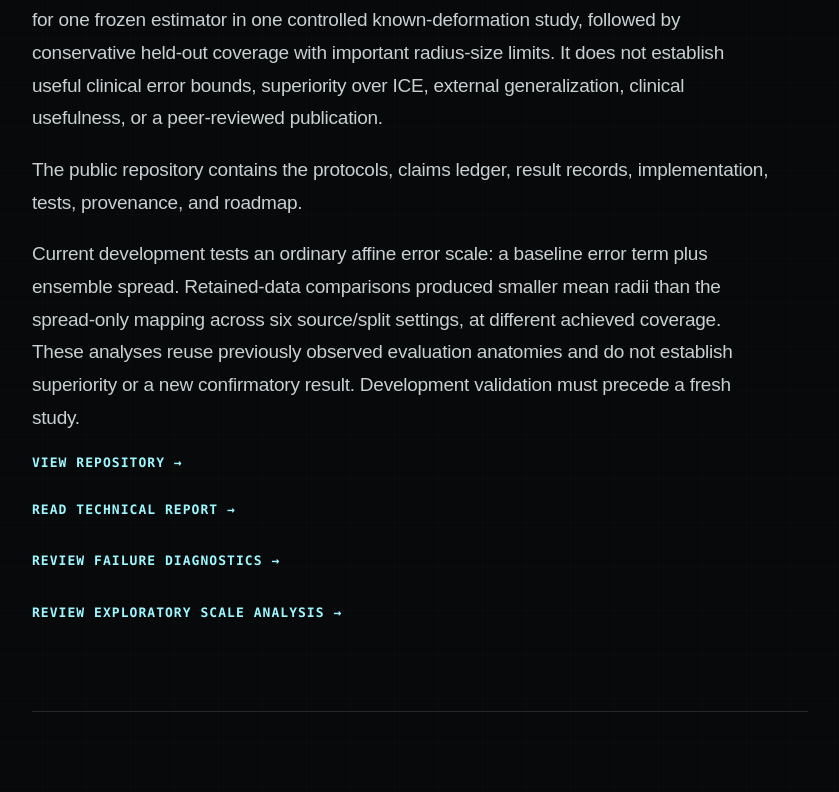
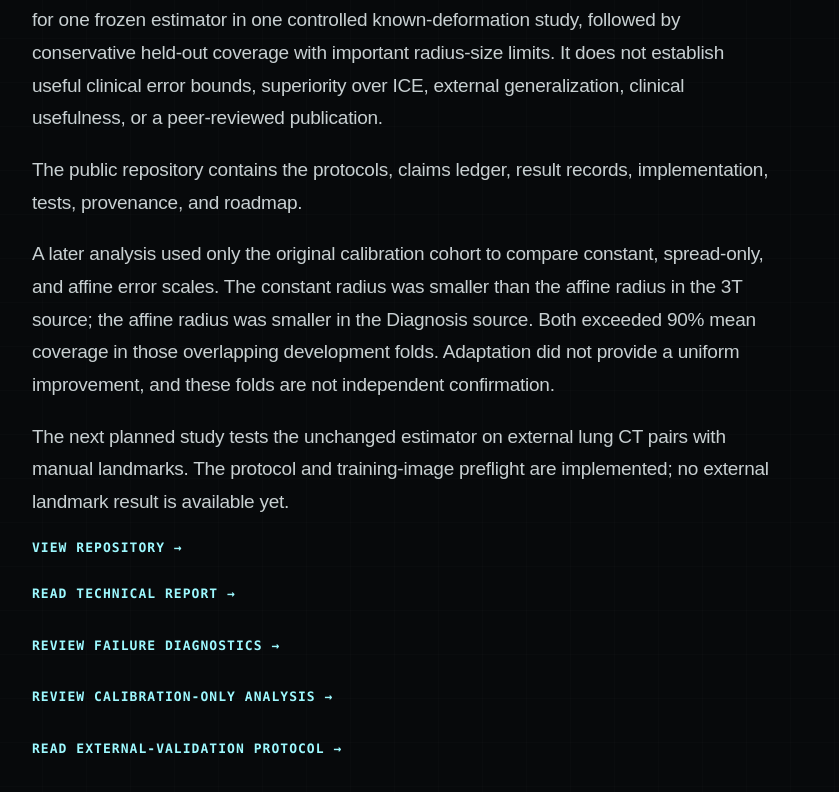
Before and after one commit to Kushrishi/kushrishi.com, a Next.js app: page /research/truemargin in a window 1280 px wide. Shown: the part 3922-4714 px from the top of the page, without its empty margins (398-1237 px from the left). Built offline with nearby package versions, Linux system fonts and the light colour scheme.

Commit message:
Update research summaries and simplify portfolio copy

```diff
--- a/app/research/truemargin/page.tsx
+++ b/app/research/truemargin/page.tsx
@@ -150,16 +150,22 @@ export default function TrueMarginPage() {
               implementation, tests, provenance, and roadmap.
             </p>
             <p>
-              Current development tests an ordinary affine error scale: a baseline error term plus
-              ensemble spread. Retained-data comparisons produced smaller mean radii than the
-              spread-only mapping across six source/split settings, at different achieved coverage.
-              These analyses reuse previously observed evaluation anatomies and do not establish
-              superiority or a new confirmatory result. Development validation must precede a fresh study.
+              A later analysis used only the original calibration cohort to compare constant,
+              spread-only, and affine error scales. The constant radius was smaller than the affine
+              radius in the 3T source; the affine radius was smaller in the Diagnosis source. Both
+              exceeded 90% mean coverage in those overlapping development folds. Adaptation did not
+              provide a uniform improvement, and these folds are not independent confirmation.
+            </p>
+            <p>
+              The next planned study tests the unchanged estimator on external lung CT pairs with
+              manual landmarks. The protocol and training-image preflight are implemented; no
+              external landmark result is available yet.
             </p>
             <a className="text-link" href="https://github.com/Kushrishi/truemargin" target="_blank" rel="noreferrer">View repository →</a>
             <p><a className="text-link" href="https://github.com/Kushrishi/truemargin/blob/main/docs/technical_report.md" target="_blank" rel="noreferrer">Read technical report →</a></p>
             <p><a className="text-link" href="https://github.com/Kushrishi/truemargin/blob/main/docs/m6_failure_diagnostics.md" target="_blank" rel="noreferrer">Review failure diagnostics →</a></p>
-            <p><a className="text-link" href="https://github.com/Kushrishi/truemargin/blob/main/docs/m6_scale_development.md" target="_blank" rel="noreferrer">Review exploratory scale analysis →</a></p>
+            <p><a className="text-link" href="https://github.com/Kushrishi/truemargin/blob/main/docs/m6_calibration_only_scale_validation.md" target="_blank" rel="noreferrer">Review calibration-only analysis →</a></p>
+            <p><a className="text-link" href="https://github.com/Kushrishi/truemargin/blob/main/docs/external_lung_validation_protocol.md" target="_blank" rel="noreferrer">Read external-validation protocol →</a></p>
           </section>
         </div>
       </section>
--- a/components/ResearchDirections.tsx
+++ b/components/ResearchDirections.tsx
@@ -6,7 +6,7 @@ const directions = [
   {
     index: "01",
     title: "Reliable ML & Evaluation",
-    description: "Model regressions, causal verification, uncertainty, and reproducible evaluation.",
+    description: "Release comparisons, regression debugging, uncertainty, and reproducible evaluation.",
     kind: "eval",
   },
   {
```
Also changed, not shown: app/cv/page.tsx (+5 -4 lines), app/page.tsx (+8 -8 lines), app/research/model-regression-forensics/page.tsx (+12 -5 lines), 1 other file (tests, documents, lock files or other folders).
